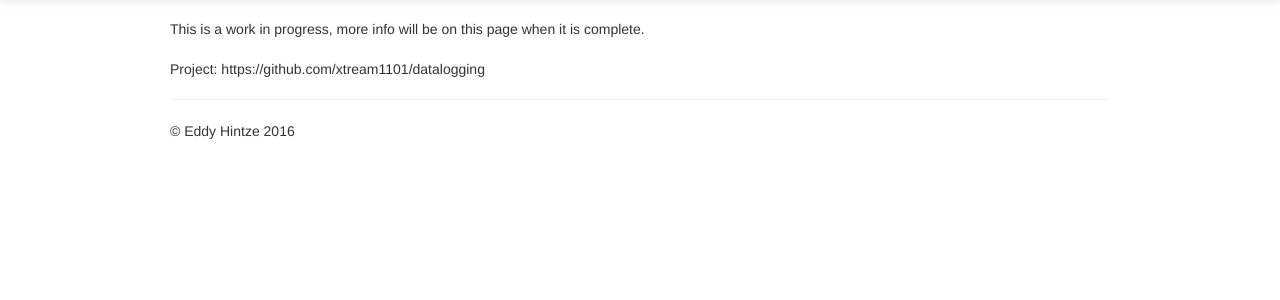
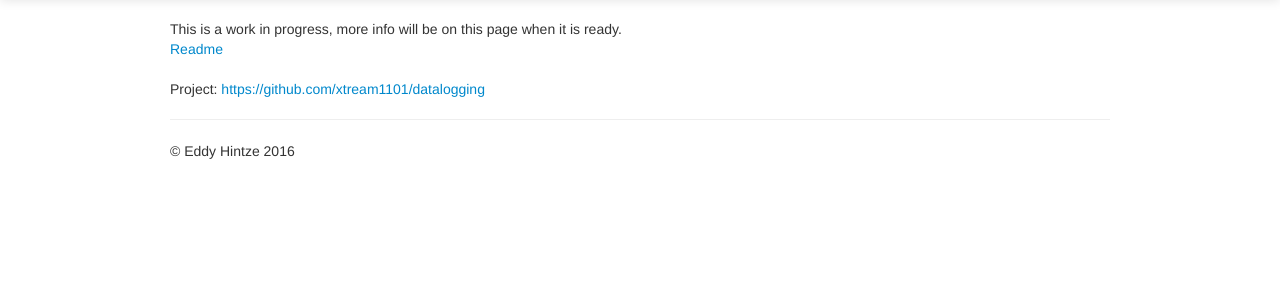
Before and after one commit to xtream1101/datalogging, a Flask app: page / in a window 1280 px wide. Shown: the part 41-341 px from the top of the page. Run offline with Flask 2, Linux system fonts and the light colour scheme.

Commit message:
Updated home page

```diff
--- a/templates/index.html
+++ b/templates/index.html
@@ -1,10 +1,13 @@
 {% extends "layout.html" %}
 {% block body %}
 <div id="main" class="container">
-    This is a work in progress, more info will be on this page when it is complete.
+    This is a work in progress, more info will be on this page when it is ready.
+    <br />
+    <a href="https://github.com/xtream1101/datalogging/blob/master/README.md">Readme</a>
     <br />
     <br />
-    Project: https://github.com/xtream1101/datalogging
+    Project: <a href="https://github.com/xtream1101/datalogging">https://github.com/xtream1101/datalogging</a>
+
 
 </div>
 {% endblock %}
```
